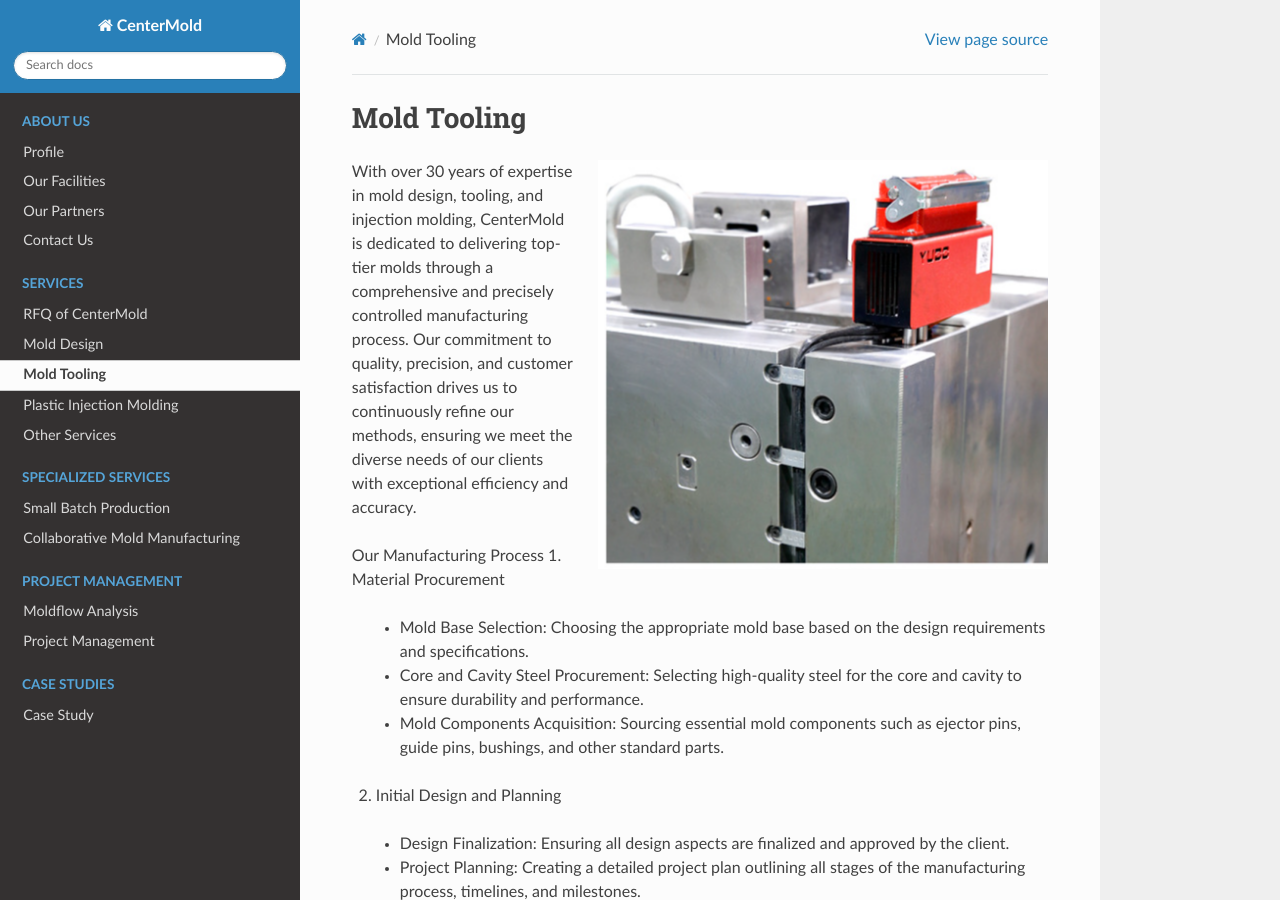
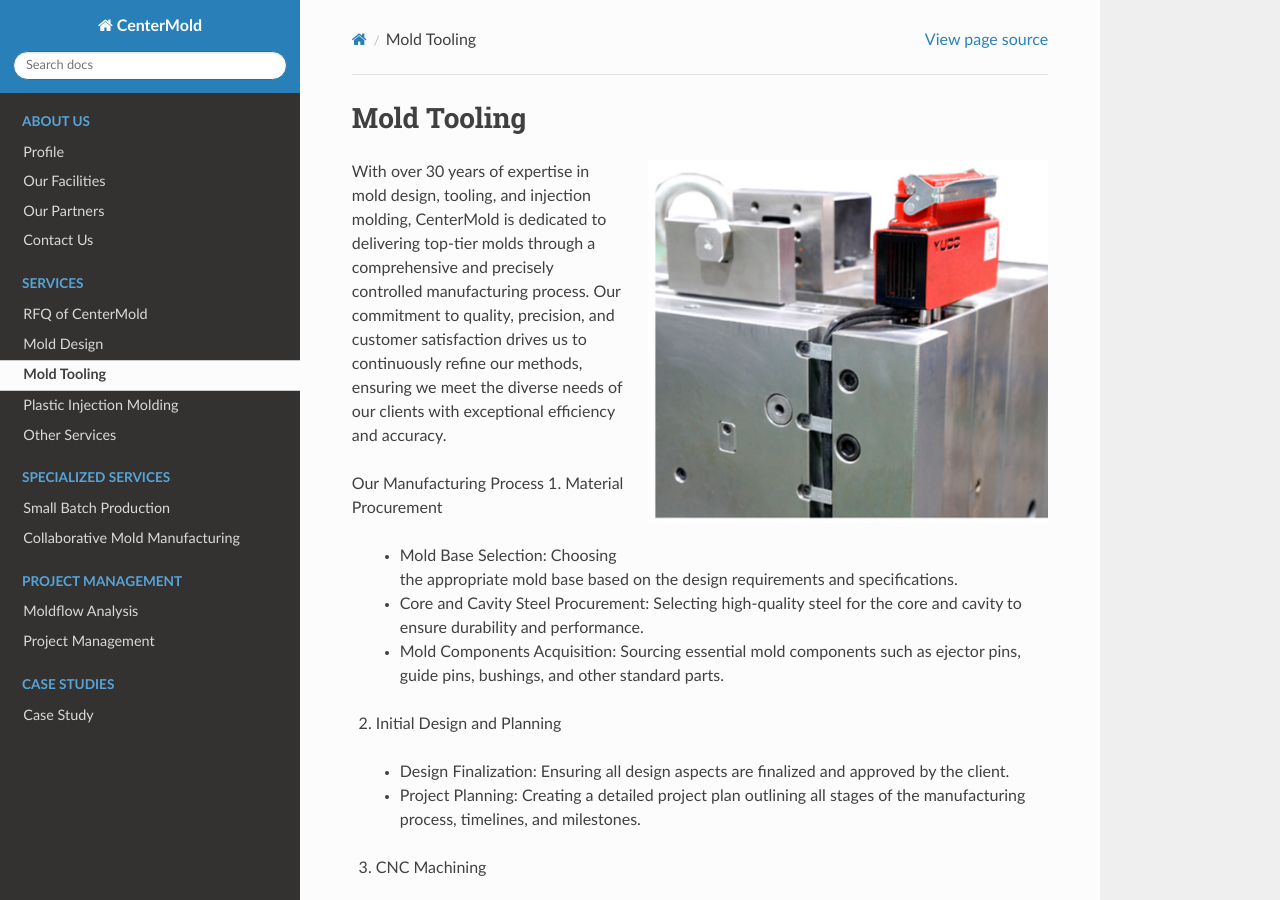
Before and after one commit to paultang/centermold, a Sphinx documentation site: the page built from source/Mold-Tooling.rst, in a window 1280 px wide and 900 px high. Built offline with Sphinx 7.4.7 and the Read the Docs theme 2.0.0, drawn with Linux system fonts in a browser that asks for light colours.

Commit message:
Update Mold-Tooling.rst

```diff
--- a/source/Mold-Tooling.rst
+++ b/source/Mold-Tooling.rst
@@ -7,7 +7,7 @@ Mold Tooling
 =======================
 .. figure:: _static/moldtooling.jpg
    :align: right
-   :width: 450px
+   :width: 400px
 
 With over 30 years of expertise in mold design, tooling, and injection molding, CenterMold is dedicated to delivering top-tier molds through a comprehensive and precisely controlled manufacturing process. Our commitment to quality, precision, and customer satisfaction drives us to continuously refine our methods, ensuring we meet the diverse needs of our clients with exceptional efficiency and accuracy.
 
```
